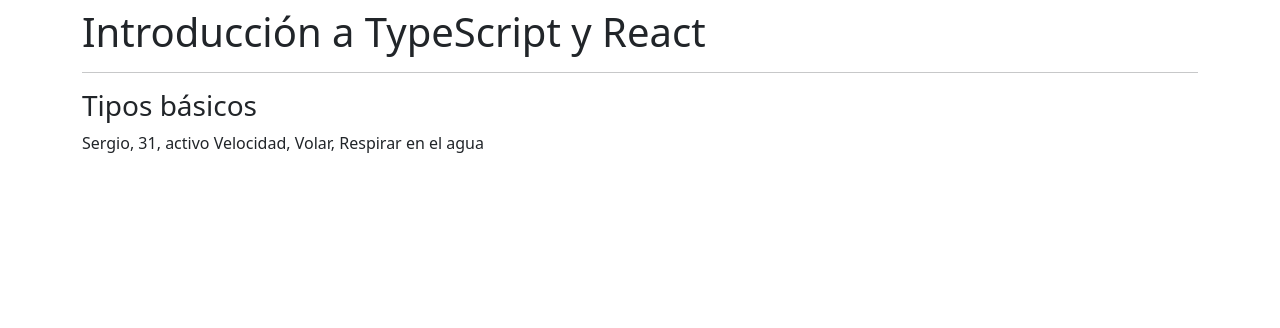
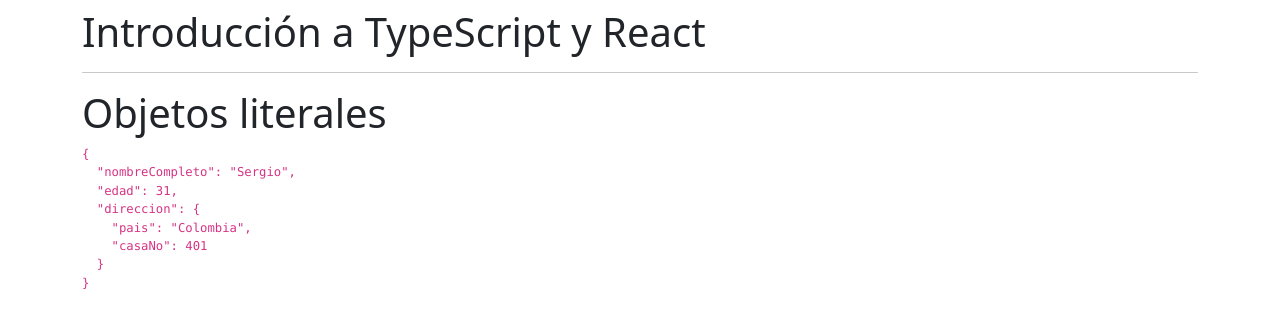
Before and after one commit to shechoruiz/reforzamiento-react-ts, a React (Create React App) app: page / in a window 1280 px wide. Shown: the top 328 px of the page. Built offline with nearby package versions, Linux system fonts and the light colour scheme.

Commit message:
Definición de objetos literales e interfaces

```diff
--- a/src/App.tsx
+++ b/src/App.tsx
@@ -1,11 +1,14 @@
-import TiposBasicos from "./typescript/TiposBasicos"
+// import TiposBasicos from "./typescript/TiposBasicos"
+
+import ObjetosLiterales from "./typescript/ObjetosLiterales"
 
 const App = () => {
   return (
     <div className="mt-2">
       <h1>Introducción a TypeScript y React</h1>
       <hr />
-      <TiposBasicos />
+      {/* <TiposBasicos /> */}
+      <ObjetosLiterales/>
     </div>
   )
 }
--- /dev/null
+++ b/src/typescript/ObjetosLiterales.tsx
@@ -0,0 +1,42 @@
+interface Persona {
+  nombreCompleto: string,
+  edad: number,
+  direccion: Direccion,
+  // direccion: {
+  //   pais: string,
+  //   casaNo: number,
+  // }
+}
+
+// Dado que dentro de persona, hay otro objeto 👆 se busca que haya una nueva interfaz esclusiva para ese objeto 👇
+/*
+  Cómo se puede apreciar se ve raro que se declare una interfaz que hace un llamado de otra, pero es buena práctica definir la
+  interfaz principal y luego definir las siguientes, dependiendo de las necesidades del objeto principal
+*/
+
+interface Direccion {
+  pais: string,
+  casaNo: number
+}
+
+const ObjetosLiterales = () => {
+  const persona: Persona = {
+      nombreCompleto: 'Sergio',
+      edad: 31,
+      direccion: {
+          pais: 'Colombia',
+          casaNo: 401,
+      }
+  }
+
+  // persona.nombrecompleto = 'Andrés'
+
+  return (
+    <>
+			<h1>Objetos literales</h1>
+			<code><pre>{JSON.stringify(persona, null, 2)}</pre></code>
+    </>
+  )
+}
+
+export default ObjetosLiterales
```
